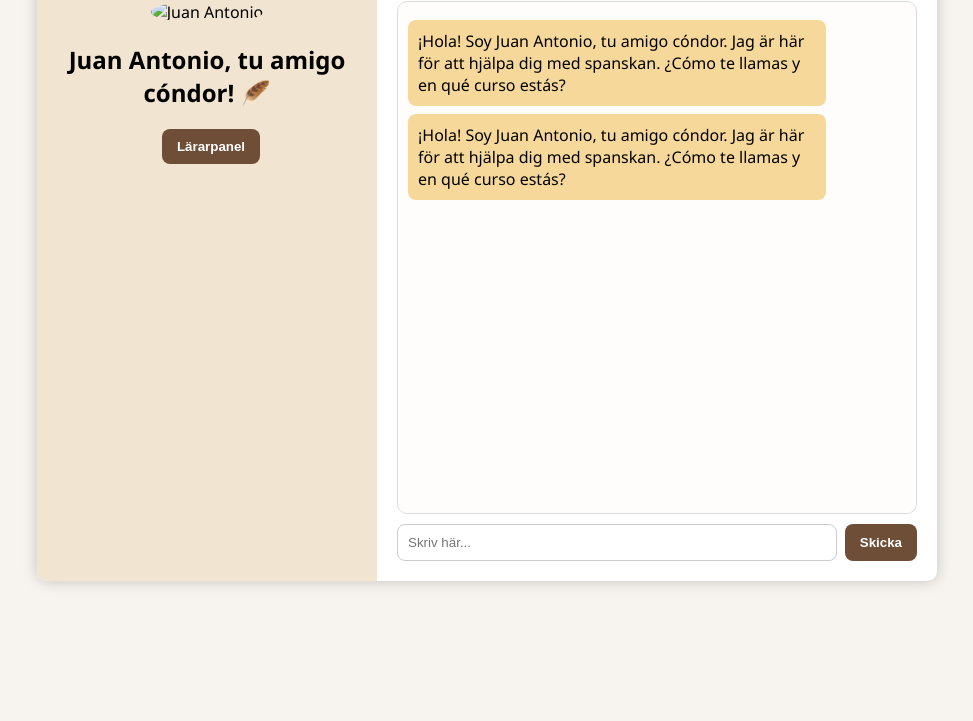
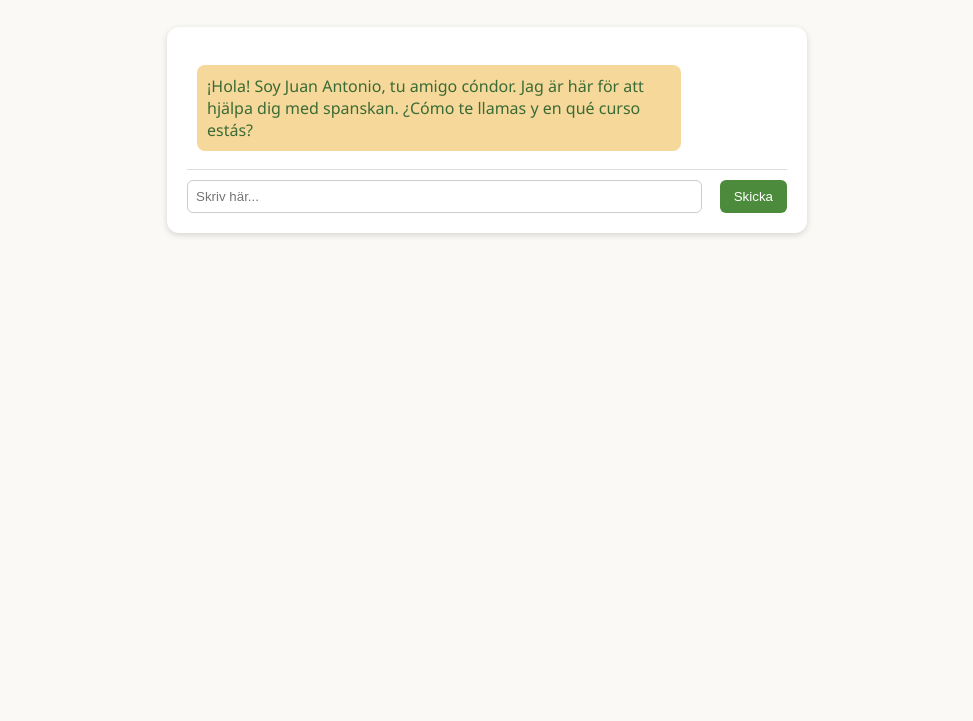
Before and after one commit to Mikaubilla/Juan-Antonio, a website: page index.html in a window 1280 px wide. Shown: the part 119-840 px from the top of the page, without its empty margins (153-1126 px from the left). Before the commit the page ends 800 px from the top, so only its background shows below. Drawn offline with Linux system fonts and the light colour scheme.

Commit message:
Update index.html

```diff
--- a/index.html
+++ b/index.html
@@ -3,33 +3,102 @@
 <head>
   <meta charset="UTF-8" />
   <meta name="viewport" content="width=device-width, initial-scale=1.0" />
-    <title>Juan Antonio – tu amigo cóndor 🦅</title>
-  <link rel="stylesheet" href="/style.css" />
-<script src="/chat.js"></script>
+  <title>Juan Antonio</title>
+  <link rel="icon" type="image/png" href="https://i.imgur.com/L9HdcgQ.png" />
+  <link rel="stylesheet" href="style.css" />
+  <style>
+    body {
+      background-color: #faf9f6;
+      font-family: "Segoe UI", sans-serif;
+      display: flex;
+      flex-direction: column;
+      align-items: center;
+      justify-content: flex-start;
+      height: 100vh;
+      margin: 0;
+      padding-top: 40px;
+    }
+
+    h1 {
+      color: #2b2b2b;
+      font-weight: bold;
+    }
+
+    #chat-container {
+      width: 90%;
+      max-width: 600px;
+      background-color: #ffffff;
+      border-radius: 12px;
+      box-shadow: 0 2px 6px rgba(0,0,0,0.15);
+      padding: 20px;
+      margin-top: 20px;
+    }
+
+    #messages {
+      max-height: 400px;
+      overflow-y: auto;
+      padding: 10px;
+      border-bottom: 1px solid #ddd;
+      margin-bottom: 10px;
+    }
+
+    .message {
+      margin: 8px 0;
+    }
+
+    .bot {
+      color: #3a6b35;
+      font-weight: 500;
+    }
+
+    .user {
+      color: #222;
+      text-align: right;
+    }
+
+    #input-container {
+      display: flex;
+      gap: 10px;
+    }
+
+    input {
+      flex-grow: 1;
+      padding: 8px;
+      border: 1px solid #ccc;
+      border-radius: 6px;
+    }
+
+    button {
+      background-color: #4b8b3b;
+      color: white;
+      border: none;
+      border-radius: 6px;
+      padding: 8px 14px;
+      cursor: pointer;
+      font-weight: 500;
+    }
+
+    button:hover {
+      background-color: #3c6f2e;
+    }
+  </style>
 </head>
 
 <body>
-    <div class="container">
-      <div class="sidebar">
-        <img
-          src="./public/Juan Antonio (1).webp"
-          alt="Juan Antonio"
-          id="juanAntonioImage"
-        />
-        <h2>Juan Antonio, tu amigo cóndor! 🪶</h2>
-        <button id="teacherPanelBtn">Lärarpanel</button>
+  <h1>Juan Antonio, tu amigo cóndor! 🪶</h1>
+
+  <div id="chat-container">
+    <div id="messages">
+      <div class="message bot">¡Hola! Soy Juan Antonio, tu amigo cóndor. Jag är här för att hjälpa dig med spanskan. ¿Cómo te llamas y en qué curso estás?</div>
     </div>
 
-      <div class="chat">
-        <div id="chatBox" class="chat-box"></div>
-
-        <div class="input-area">
-          <input type="text" id="userInput" placeholder="Skriv här..." />
-          <button id="sendBtn">Skicka</button>
-        </div>
+    <div id="input-container">
+      <input id="user-input" type="text" placeholder="Skriv här..." />
+      <button id="send-btn">Skicka</button>
     </div>
   </div>
 
+  <!-- Viktigt: detta ska peka på /public/chat.js -->
   <script src="/chat.js"></script>
 </body>
 </html>
```
Lines whose indentation alone changed are shown as unchanged.
